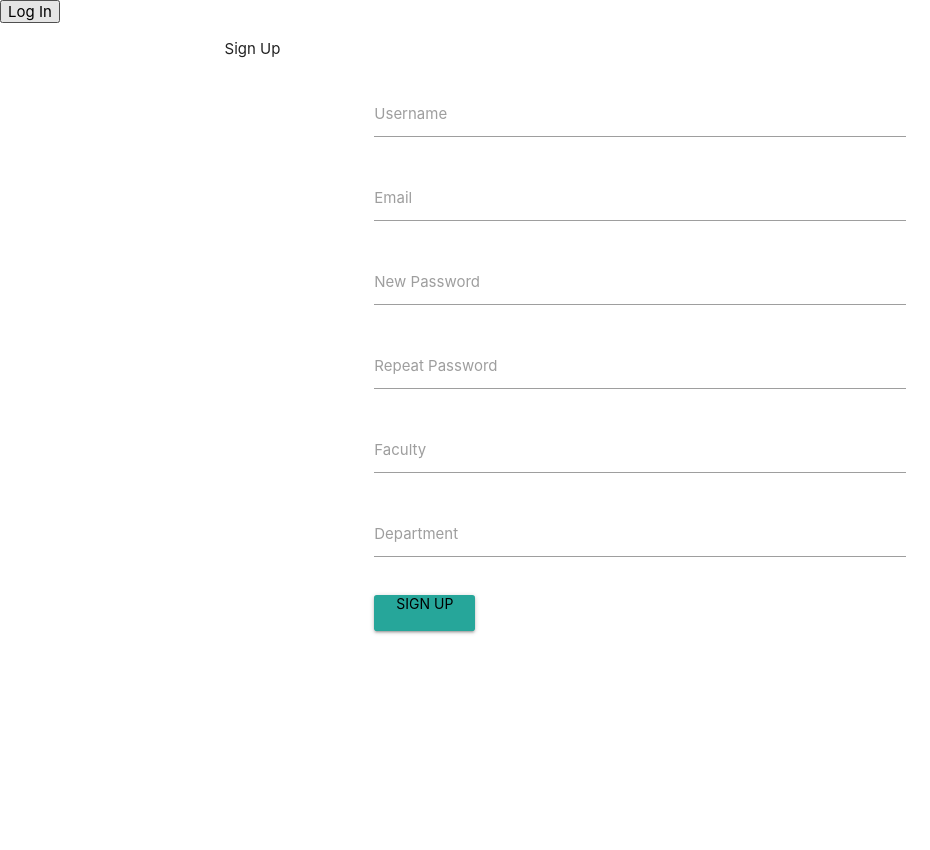
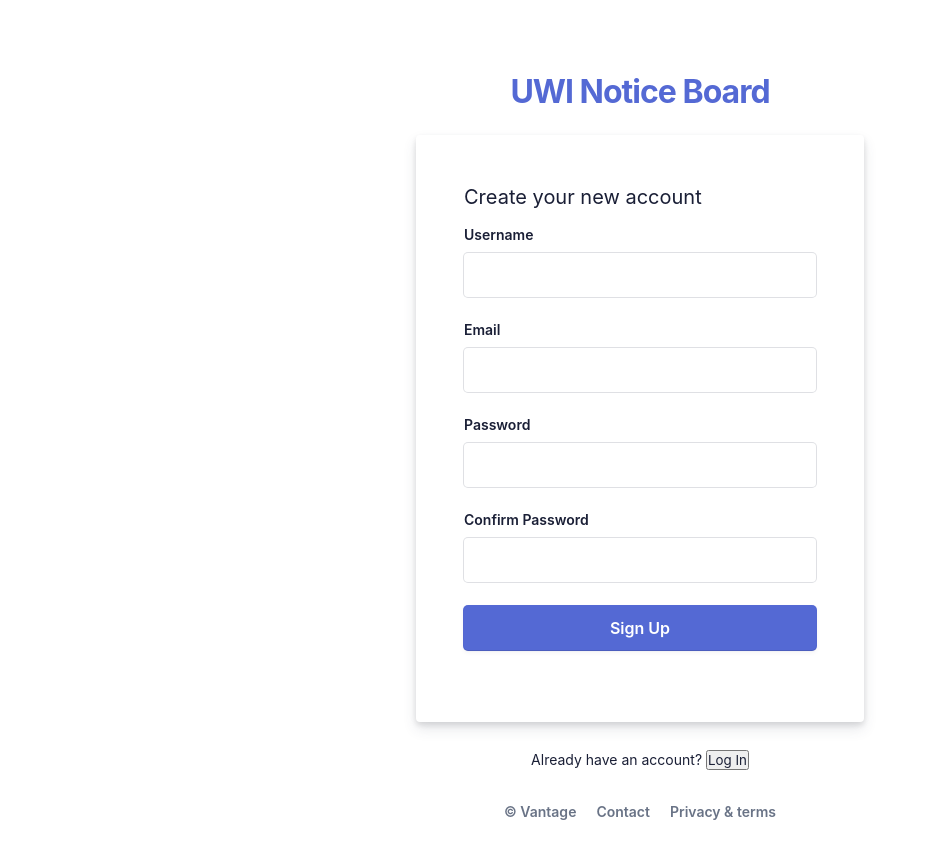
Before and after one commit to VantageGroup/UWI-Notice-Board, a Flask app: page /signup in a window 1280 px wide. Shown: the whole page, without its empty margins (0-930 px from the left). Before the commit the page ends 634 px from the top, so only its background shows below. Run offline with Flask 3, Linux system fonts and the light colour scheme; some libraries are stand-ins or nearby versions.

Commit message:
New Sign Up and Login (Not working)
if you want to test stuff just change the the renter_template for the login and signup route from newlogin back to login.html and newsingup to signup.html

```diff
--- a/App/main.py
+++ b/App/main.py
@@ -893,7 +893,7 @@ def uploadEdittedBoard(bID):
 def login():
   form = LoginForm()
 
-  return render_template('login.html', form=form)
+  return render_template('newlogin.html', form=form)
 
 # Upload Login Route
 @app.route('/login', methods=['POST'])
@@ -914,12 +914,12 @@ def loginAction():
     flash('Invalid credentials')
     return redirect(url_for('login'))
 
-# SIgnup Form Route
+# Signup Form Route
 @app.route('/signup', methods=['GET'])
 def signup():
   signup = SignUpForm()
 
-  return render_template('signup.html', form=signup)
+  return render_template('newsignup.html', form=signup)
 
 # Upload Signup Route
 @app.route('/signup', methods=['POST'])
@@ -932,8 +932,6 @@ def signupAction():
     newuser = User(
       username=data['username'],
       email=data['email'],
-      faculty=data['faculty'],
-      dept=data['dept'],
       isAdmin = True
     )
 
@@ -948,7 +946,7 @@ def signupAction():
   flash('Error invalid input!')
   return redirect(url_for('signup'))
 
-#log out a user
+# Logout a user
 
 @app.route('/logout')
 def logout():
@@ -998,8 +996,5 @@ def get_user():
   users = User.query.all()
   return json.dumps([user.toDict() for user in users])
 
-
-
-
 if __name__ == '__main__':
   app.run(host='0.0.0.0', debug=True, port=8080)
--- /dev/null
+++ b/App/static/css/newsignup.css
@@ -0,0 +1,234 @@
+* {
+    padding: 0;
+    margin: 0;
+    color: #1a1f36;
+    box-sizing: border-box;
+    word-wrap: break-word;
+    font-family: -apple-system,BlinkMacSystemFont,Segoe UI,Roboto,Helvetica Neue,Ubuntu,sans-serif;
+  }
+  body {
+      min-height: 100%;
+      background-color: #ffffff;
+  }
+  h1 {
+      letter-spacing: -1px;
+  }
+  a {
+    color: #5469d4;
+    text-decoration: unset;
+  }
+  .login-root {
+      background: #fff;
+      display: flex;
+      width: 100%;
+      min-height: 100vh;
+      overflow: hidden;
+  }
+  .loginbackground {
+      min-height: 692px;
+      position: fixed;
+      bottom: 0;
+      left: 0;
+      right: 0;
+      top: 0;
+      z-index: 0;
+      overflow: hidden;
+  }
+  .flex-flex {
+      display: flex;
+  }
+  .align-center {
+    align-items: center;
+  }
+  .center-center {
+    align-items: center;
+    justify-content: center;
+  }
+  .box-root {
+      box-sizing: border-box;
+  }
+  .flex-direction--column {
+      -ms-flex-direction: column;
+      flex-direction: column;
+  }
+  .loginbackground-gridContainer {
+      display: -ms-grid;
+      display: grid;
+      -ms-grid-columns: [start] 1fr [left-gutter] (86.6px)[16] [left-gutter] 1fr [end];
+      grid-template-columns: [start] 1fr [left-gutter] repeat(16,86.6px) [left-gutter] 1fr [end];
+      -ms-grid-rows: [top] 1fr [top-gutter] (64px)[8] [bottom-gutter] 1fr [bottom];
+      grid-template-rows: [top] 1fr [top-gutter] repeat(8,64px) [bottom-gutter] 1fr [bottom];
+      justify-content: center;
+      margin: 0 -2%;
+      transform: rotate(-12deg) skew(-12deg);
+  }
+  .box-divider--light-all-2 {
+      box-shadow: inset 0 0 0 2px #e3e8ee;
+  }
+  .box-background--blue {
+      background-color: #5469d4;
+  }
+  .box-background--white {
+    background-color: #ffffff;
+  }
+  .box-background--blue800 {
+      background-color: #212d63;
+  }
+  .box-background--gray100 {
+      background-color: #e3e8ee;
+  }
+  .box-background--cyan200 {
+      background-color: #7fd3ed;
+  }
+  .padding-top--64 {
+    padding-top: 64px;
+  }
+  .padding-top--24 {
+    padding-top: 24px;
+  }
+  .padding-top--48 {
+    padding-top: 48px;
+  }
+  .padding-bottom--24 {
+    padding-bottom: 24px;
+  }
+  .padding-horizontal--48 {
+    padding: 48px;
+  }
+  .padding-bottom--15 {
+    padding-bottom: 15px;
+  }
+
+
+  .flex-justifyContent--center {
+    -ms-flex-pack: center;
+    justify-content: center;
+  }
+
+  .formbg {
+      margin: 0px auto;
+      width: 100%;
+      max-width: 448px;
+      background: white;
+      border-radius: 4px;
+      box-shadow: rgba(60, 66, 87, 0.12) 0px 7px 14px 0px, rgba(0, 0, 0, 0.12) 0px 3px 6px 0px;
+  }
+  span {
+      display: block;
+      font-size: 20px;
+      line-height: 28px;
+      color: #1a1f36;
+  }
+  label {
+      margin-bottom: 10px;
+  }
+  .reset-pass a,label {
+      font-size: 14px;
+      font-weight: 600;
+      display: block;
+  }
+  .reset-pass > a {
+      text-align: right;
+      margin-bottom: 10px;
+  }
+  .grid--50-50 {
+      display: grid;
+      grid-template-columns: 50% 50%;
+      align-items: center;
+  }
+
+  .field input {
+      font-size: 16px;
+      line-height: 28px;
+      padding: 8px 16px;
+      width: 100%;
+      min-height: 44px;
+      border: unset;
+      border-radius: 4px;
+      outline-color: rgb(84 105 212 / 0.5);
+      background-color: rgb(255, 255, 255);
+      box-shadow: rgba(0, 0, 0, 0) 0px 0px 0px 0px,
+                  rgba(0, 0, 0, 0) 0px 0px 0px 0px,
+                  rgba(0, 0, 0, 0) 0px 0px 0px 0px,
+                  rgba(60, 66, 87, 0.16) 0px 0px 0px 1px,
+                  rgba(0, 0, 0, 0) 0px 0px 0px 0px,
+                  rgba(0, 0, 0, 0) 0px 0px 0px 0px,
+                  rgba(0, 0, 0, 0) 0px 0px 0px 0px;
+  }
+
+  input[type="submit"] {
+      background-color: rgb(84, 105, 212);
+      box-shadow: rgba(0, 0, 0, 0) 0px 0px 0px 0px,
+                  rgba(0, 0, 0, 0) 0px 0px 0px 0px,
+                  rgba(0, 0, 0, 0.12) 0px 1px 1px 0px,
+                  rgb(84, 105, 212) 0px 0px 0px 1px,
+                  rgba(0, 0, 0, 0) 0px 0px 0px 0px,
+                  rgba(0, 0, 0, 0) 0px 0px 0px 0px,
+                  rgba(60, 66, 87, 0.08) 0px 2px 5px 0px;
+      color: #fff;
+      font-weight: 600;
+      cursor: pointer;
+  }
+  .field-checkbox input {
+      width: 20px;
+      height: 15px;
+      margin-right: 5px;
+      box-shadow: unset;
+      min-height: unset;
+  }
+  .field-checkbox label {
+      display: flex;
+      align-items: center;
+      margin: 0;
+  }
+  a.ssolink {
+      display: block;
+      text-align: center;
+      font-weight: 600;
+  }
+  .footer-link span {
+      font-size: 14px;
+      text-align: center;
+  }
+  .listing a {
+      color: #697386;
+      font-weight: 600;
+      margin: 0 10px;
+  }
+
+  .animationRightLeft {
+    animation: animationRightLeft 2s ease-in-out infinite;
+  }
+  .animationLeftRight {
+    animation: animationLeftRight 2s ease-in-out infinite;
+  }
+  .tans3s {
+    animation: animationLeftRight 3s ease-in-out infinite;
+  }
+  .tans4s {
+    animation: animationLeftRight 4s ease-in-out infinite;
+  }
+
+  @keyframes animationLeftRight {
+    0% {
+      transform: translateX(0px);
+    }
+    50% {
+      transform: translateX(1000px);
+    }
+    100% {
+      transform: translateX(0px);
+    }
+  }
+
+  @keyframes animationRightLeft {
+    0% {
+      transform: translateX(0px);
+    }
+    50% {
+      transform: translateX(-1000px);
+    }
+    100% {
+      transform: translateX(0px);
+    }
+  }
--- /dev/null
+++ b/App/templates/newsignup.html
@@ -0,0 +1,105 @@
+<html>
+<head>
+  <meta charset="utf-8">
+  <title>Sign Up</title>
+  <link rel="stylesheet" type="text/css" href="./static/css/newsignup.css">
+</head>
+
+<body>
+  <div class="login-root">
+    <div class="box-root flex-flex flex-direction--column" style="min-height: 100vh;flex-grow: 1;">
+      <div class="loginbackground box-background--white padding-top--64">
+        <!-- This is for background animation -->
+        <!-- <div class="loginbackground-gridContainer">
+          <div class="box-root flex-flex" style="grid-area: top / start / 8 / end;">
+            <div class="box-root" style="background-image: linear-gradient(white 0%, rgb(247, 250, 252) 33%); flex-grow: 1;">
+            </div>
+          </div>
+          <div class="box-root flex-flex" style="grid-area: 4 / 2 / auto / 5;">
+            <div class="box-root box-divider--light-all-2 animationLeftRight tans3s" style="flex-grow: 1;"></div>
+          </div>
+          <div class="box-root flex-flex" style="grid-area: 6 / start / auto / 2;">
+            <div class="box-root box-background--blue800" style="flex-grow: 1;"></div>
+          </div>
+          <div class="box-root flex-flex" style="grid-area: 7 / start / auto / 4;">
+            <div class="box-root box-background--blue animationLeftRight" style="flex-grow: 1;"></div>
+          </div>
+          <div class="box-root flex-flex" style="grid-area: 8 / 4 / auto / 6;">
+            <div class="box-root box-background--gray100 animationLeftRight tans3s" style="flex-grow: 1;"></div>
+          </div>
+          <div class="box-root flex-flex" style="grid-area: 2 / 15 / auto / end;">
+            <div class="box-root box-background--cyan200 animationRightLeft tans4s" style="flex-grow: 1;"></div>
+          </div>
+          <div class="box-root flex-flex" style="grid-area: 3 / 14 / auto / end;">
+            <div class="box-root box-background--blue animationRightLeft" style="flex-grow: 1;"></div>
+          </div>
+          <div class="box-root flex-flex" style="grid-area: 4 / 17 / auto / 20;">
+            <div class="box-root box-background--gray100 animationRightLeft tans4s" style="flex-grow: 1;"></div>
+          </div>
+          <div class="box-root flex-flex" style="grid-area: 5 / 14 / auto / 17;">
+            <div class="box-root box-divider--light-all-2 animationRightLeft tans3s" style="flex-grow: 1;"></div>
+          </div>
+        </div> -->
+      </div>
+      <div class="box-root padding-top--24 flex-flex flex-direction--column" style="flex-grow: 1; z-index: 9;">
+        <div class="box-root padding-top--48 padding-bottom--24 flex-flex flex-justifyContent--center">
+          <h1><a href="http://blog.stackfindover.com/" rel="dofollow">UWI Notice Board</a></h1>
+        </div>
+        <div class="formbg-outer">
+          <div class="formbg">
+            <div class="formbg-inner padding-horizontal--48">
+              <span class="padding-bottom--15">Create your new account</span>
+              <!-- Form Begins -->
+              {% block content %}
+              <form id="stripe-login" method="POST" action="/subform">
+                {{ form.csrf_token }}
+                <div class="field padding-bottom--24">
+                  <label>Username</label>
+                  {{ form.username(size=20, class="validate") }}
+                </div>
+                <div class="field padding-bottom--24">
+                  <label>Email</label>
+                  {{ form.email(size=50, class="validate") }}
+                </div>
+                <div class="field padding-bottom--24">
+                  <label>Password</label>
+                  {{ form.password(size=20, class="validate") }}
+                </div>
+                <div class="field padding-bottom--24">
+                  <label>Confirm Password</label>
+                  {{ form.password(size=20, class="validate") }}
+                </div>
+                <!-- <div class="field field-checkbox padding-bottom--24 flex-flex align-center">
+                  <label for="checkbox">
+                    <input type="checkbox" name="checkbox"> Stay signed in for a week
+                  </label>
+                </div> -->
+                <div class="field padding-bottom--24">
+                  {{form.submit}}
+                </div>
+                <!-- <div class="field">
+                  <a class="ssolink" href="#">Use single sign-on (Google) instead</a>
+                </div> -->
+              </form>
+              {% endblock %}
+            </div>
+          </div>
+          <div class="footer-link padding-top--24">
+            {% block buttons %}
+            <span>Already have an account?
+              <button onclick="window.location.href='/login'"class="button">Log In</button>
+            </span>
+            {% endblock %}
+            <div class="listing padding-top--24 padding-bottom--24 flex-flex center-center">
+              <span><a href="#">© Vantage</a></span>
+              <span><a href="#">Contact</a></span>
+              <span><a href="#">Privacy & terms</a></span>
+            </div>
+          </div>
+        </div>
+      </div>
+    </div>
+  </div>
+</body>
+
+</html>
--- a/App/templates/signup.html
+++ b/App/templates/signup.html
@@ -43,16 +43,6 @@
           </div>
 
           <div class="input-field col s12 m8 offset-m2">
-            {{ form.faculty(size=20, class="validate") }}
-            {{ form.faculty.label }}
-          </div>
-
-          <div class="input-field col s12 m8 offset-m2">
-            {{ form.dept(size=20, class="validate") }}
-            {{ form.dept.label }}
-          </div>
-
-          <div class="input-field col s12 m8 offset-m2">
             {{form.submit}}
           </div>
       </form>
```
Also changed, not shown: App/functions/userFunctions.py (+4 -4 lines), App/models.py (+4 -4 lines), App/static/css/newlogin.css (added, +234 -0 lines), App/templates/newlogin.html (added, +103 -0 lines), App/data.db (added).
